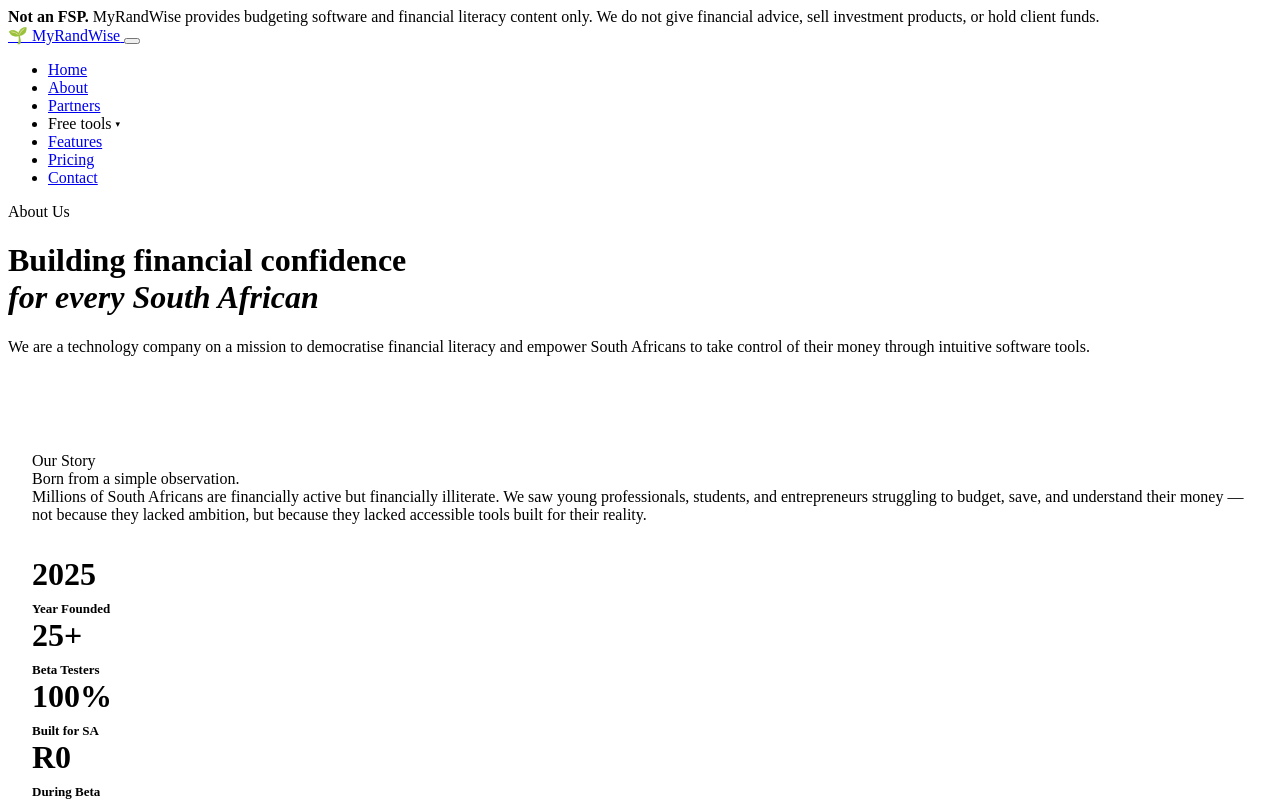
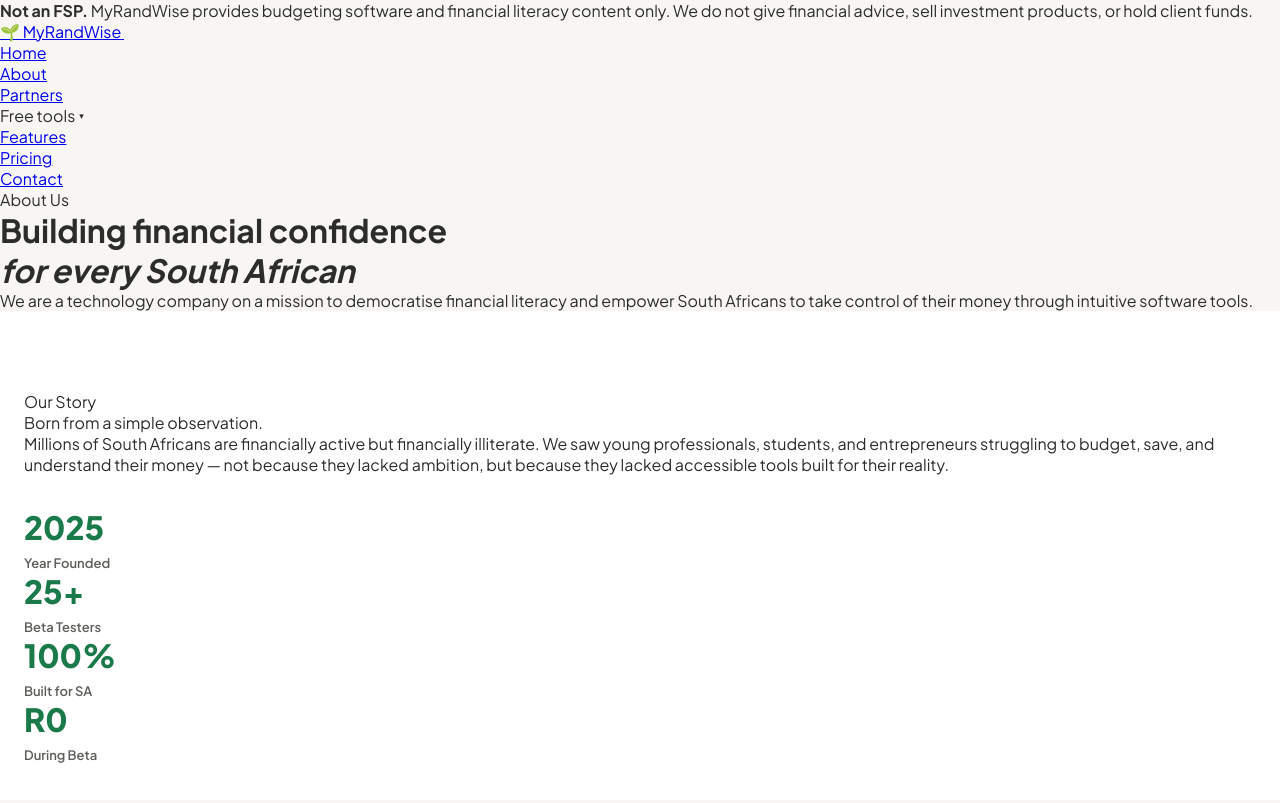
Before and after one commit to nyanisokhoza-code/randwise, a website: page pages/about.html in a window 1280 px wide. Shown: the top 803 px of the page. Drawn offline with Linux system fonts and the light colour scheme.

Commit message:
fix: correct CSS path in about.html (style.css -> app.css)

```diff
--- a/pages/about.html
+++ b/pages/about.html
@@ -7,7 +7,7 @@
 <meta name="description" content="Learn about MyRandWise, a South African technology company building financial literacy and budgeting tools for the local market.">
 <link rel="preconnect" href="https://fonts.googleapis.com">
 <link href="https://fonts.googleapis.com/css2?family=Plus+Jakarta+Sans:wght@400;500;600;700;800;900&display=swap" rel="stylesheet">
-<link rel="stylesheet" href="../css/style.css">
+<link rel="stylesheet" href="../css/app.css">
 <style>
 .ndd:hover .ndd-menu{opacity:1!important;visibility:visible!important}
 .ndd-menu li a:hover{background:#f5f5f0}
```
